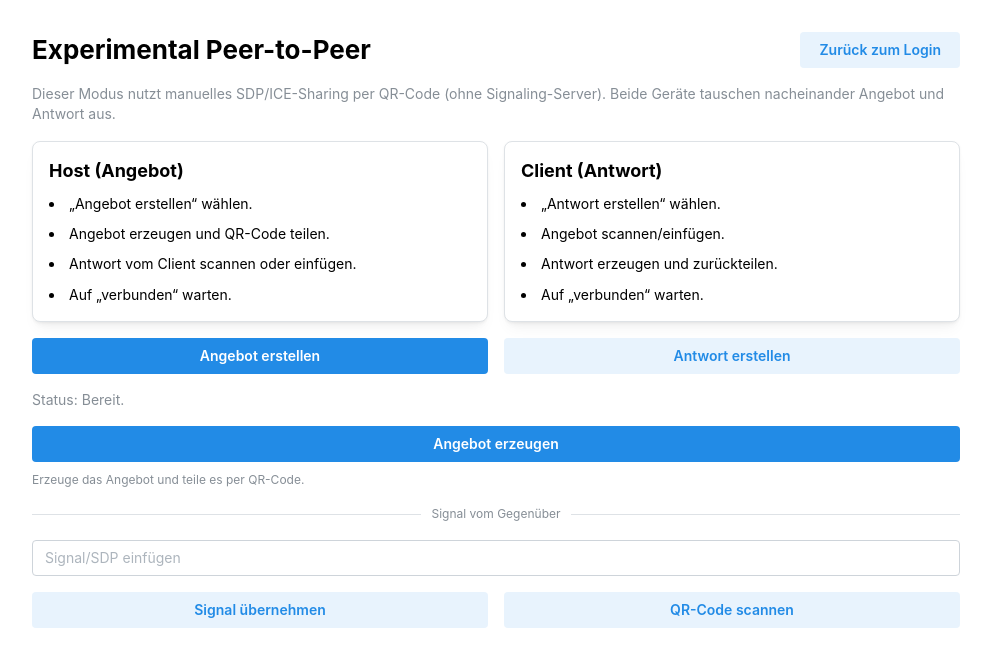
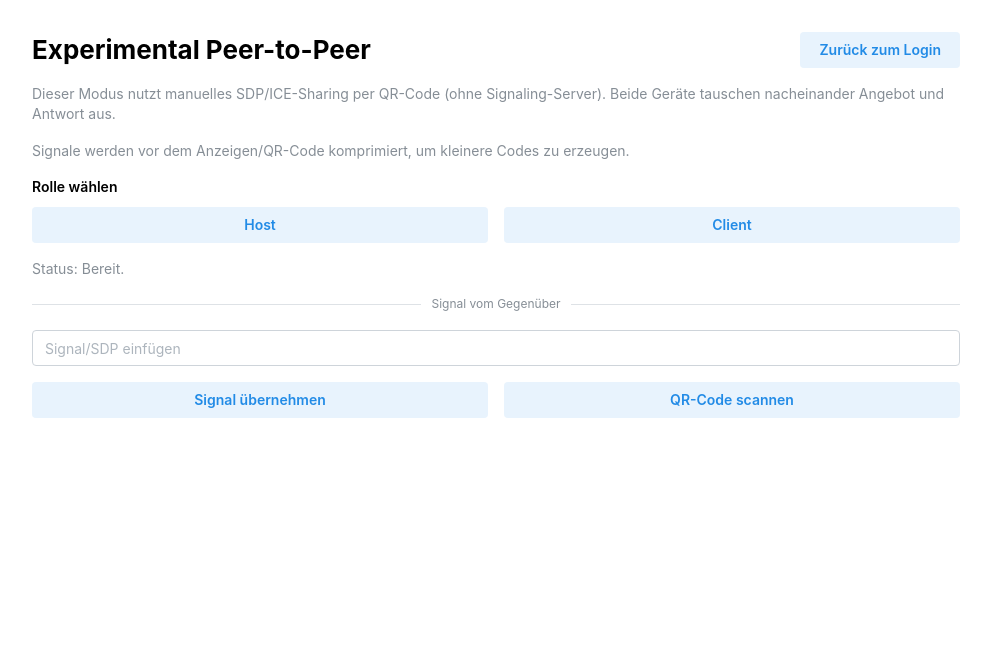
Before and after one commit to NilsBaumgartner1994/ExamSyncDashboard, a React (Vite) app: page / in a window 1280 px wide. Both pictures are taken after a click on the button "Experimental Peer-to-Peer". Shown: the top 666 px of the page, without its empty margins (144-1135 px from the left). Built offline with nearby package versions, Linux system fonts and the light colour scheme.

Commit message:
Add role-specific experimental P2P flow

```diff
--- a/package.json
+++ b/package.json
@@ -23,6 +23,7 @@
     "@yudiel/react-qr-scanner": "^2.5.0",
     "buffer": "^6.0.3",
     "clsx": "^2.1.1",
+    "pako": "^2.1.0",
     "peerjs": "^1.5.4",
     "process": "^0.11.10",
     "qrcode": "^1.5.4",
--- a/src/App.tsx
+++ b/src/App.tsx
@@ -3,6 +3,7 @@ import React, { useCallback, useEffect, useRef, useState } from 'react';
 import Peer from 'peerjs';
 import SimplePeer from 'simple-peer';
 import QRCode from 'qrcode';
+import pako from 'pako';
 import {
     AppShell,
     SimpleGrid,
@@ -71,7 +72,6 @@ function App() {
     const [showDebugProtocol, setShowDebugProtocol] = useState(false);
     const [lastHostsLoaded, setLastHostsLoaded] = useState(false);
     const [lastHostsLogged, setLastHostsLogged] = useState(false);
-    const [experimentalMode, setExperimentalMode] = useState<'offer' | 'answer'>('offer');
     const [p2pStatus, setP2pStatus] = useState('Bereit.');
     const [p2pError, setP2pError] = useState('');
     const [p2pLocalSignal, setP2pLocalSignal] = useState('');
@@ -85,6 +85,7 @@ function App() {
         Array<{ id: string; user: string; text: string }>
     >([]);
     const [authScreen, setAuthScreen] = useState<'join' | 'experimental'>('join');
+    const [p2pRole, setP2pRole] = useState<'host' | 'client' | null>(null);
     const p2pPeerRef = useRef<SimplePeer.Instance | null>(null);
     const p2pCopyTimeoutRef = useRef<NodeJS.Timeout | null>(null);
 
@@ -215,6 +216,31 @@ function App() {
         }
     };
 
+    const encodeP2pSignal = (rawSignal: string) => {
+        const encoder = new TextEncoder();
+        const encoded = encoder.encode(rawSignal);
+        const compressed = pako.gzip(encoded);
+        const binary = String.fromCharCode(...compressed);
+        return `gz:${btoa(binary)}`;
+    };
+
+    const decodeP2pSignal = (rawSignal: string) => {
+        if (!rawSignal.startsWith('gz:')) {
+            return rawSignal;
+        }
+        const base64 = rawSignal.slice(3);
+        const binary = atob(base64);
+        const bytes = Uint8Array.from(binary, (char) => char.charCodeAt(0));
+        const decompressed = pako.ungzip(bytes);
+        const decoder = new TextDecoder();
+        return decoder.decode(decompressed);
+    };
+
+    const handleSelectExperimentalRole = (role: 'host' | 'client') => {
+        resetExperimentalState();
+        setP2pRole(role);
+    };
+
     const ensureExperimentalPeer = (initiator: boolean) => {
         if (p2pPeerRef.current) {
             return;
@@ -224,8 +250,14 @@ function App() {
         setP2pStatus(initiator ? 'Angebot wird erstellt…' : 'Warte auf Angebot…');
         peer.on('signal', (data) => {
             const payload = JSON.stringify(data);
-            setP2pLocalSignal(payload);
+            try {
+                const encoded = encodeP2pSignal(payload);
+                setP2pLocalSignal(encoded);
                 setP2pStatus(initiator ? 'Angebot bereit.' : 'Antwort bereit.');
+            } catch (error) {
+                const message = error instanceof Error ? error.message : 'Unbekannter Fehler';
+                setP2pError(`Signal konnte nicht komprimiert werden: ${message}`);
+            }
         });
         peer.on('connect', () => {
             setP2pStatus('Peer-to-Peer verbunden.');
@@ -275,7 +307,8 @@ function App() {
     const applyExperimentalSignal = (rawSignal: string) => {
         if (!rawSignal.trim()) return;
         try {
-            const parsed = JSON.parse(rawSignal);
+            const decoded = decodeP2pSignal(rawSignal.trim());
+            const parsed = JSON.parse(decoded);
             if (!p2pPeerRef.current) {
                 ensureExperimentalPeer(false);
             }
@@ -872,50 +905,52 @@ function App() {
                             Dieser Modus nutzt manuelles SDP/ICE-Sharing per QR-Code (ohne Signaling-Server).
                             Beide Geräte tauschen nacheinander Angebot und Antwort aus.
                         </Text>
-                        <SimpleGrid cols={{ base: 1, sm: 2 }} spacing="md">
+                        <Text size="sm" c="dimmed">
+                            Signale werden vor dem Anzeigen/QR-Code komprimiert, um kleinere Codes zu erzeugen.
+                        </Text>
+                        <Stack gap="xs">
+                            <Text size="sm" fw={600}>
+                                Rolle wählen
+                            </Text>
+                            <Group grow>
+                                <Button
+                                    variant={p2pRole === 'host' ? 'filled' : 'light'}
+                                    onClick={() => handleSelectExperimentalRole('host')}
+                                >
+                                    Host
+                                </Button>
+                                <Button
+                                    variant={p2pRole === 'client' ? 'filled' : 'light'}
+                                    onClick={() => handleSelectExperimentalRole('client')}
+                                >
+                                    Client
+                                </Button>
+                            </Group>
+                        </Stack>
+                        {p2pRole === 'host' && (
                             <Card shadow="sm" radius="md" withBorder>
                                 <Stack gap="xs">
-                                    <Title order={4}>Host (Angebot)</Title>
+                                    <Title order={4}>Host</Title>
                                     <List size="sm" spacing="xs">
-                                        <List.Item>„Angebot erstellen“ wählen.</List.Item>
-                                        <List.Item>Angebot erzeugen und QR-Code teilen.</List.Item>
-                                        <List.Item>Antwort vom Client scannen oder einfügen.</List.Item>
-                                        <List.Item>Auf „verbunden“ warten.</List.Item>
+                                        <List.Item>Schritt 1: QR-Code neu erstellen.</List.Item>
+                                        <List.Item>Schritt 3: Antwort vom Client kopieren oder scannen.</List.Item>
                                     </List>
                                 </Stack>
                             </Card>
+                        )}
+                        {p2pRole === 'client' && (
                             <Card shadow="sm" radius="md" withBorder>
                                 <Stack gap="xs">
-                                    <Title order={4}>Client (Antwort)</Title>
+                                    <Title order={4}>Client</Title>
                                     <List size="sm" spacing="xs">
-                                        <List.Item>„Antwort erstellen“ wählen.</List.Item>
-                                        <List.Item>Angebot scannen/einfügen.</List.Item>
-                                        <List.Item>Antwort erzeugen und zurückteilen.</List.Item>
-                                        <List.Item>Auf „verbunden“ warten.</List.Item>
+                                        <List.Item>Schritt 2: Code vom Host scannen oder einfügen.</List.Item>
                                     </List>
+                                    <Text size="xs" c="dimmed">
+                                        Nach dem Übernehmen wird die Antwort erzeugt und angezeigt.
+                                    </Text>
                                 </Stack>
                             </Card>
-                        </SimpleGrid>
-                        <Group grow>
-                            <Button
-                                variant={experimentalMode === 'offer' ? 'filled' : 'light'}
-                                onClick={() => {
-                                    resetExperimentalState();
-                                    setExperimentalMode('offer');
-                                }}
-                            >
-                                Angebot erstellen
-                            </Button>
-                            <Button
-                                variant={experimentalMode === 'answer' ? 'filled' : 'light'}
-                                onClick={() => {
-                                    resetExperimentalState();
-                                    setExperimentalMode('answer');
-                                }}
-                            >
-                                Antwort erstellen
-                            </Button>
-                        </Group>
+                        )}
                         <Text size="sm" c="dimmed">
                             Status: {p2pStatus}
                         </Text>
@@ -924,29 +959,34 @@ function App() {
                                 {p2pError}
                             </Text>
                         )}
+                        {p2pRole === 'host' && (
                             <Stack gap="xs">
                                 <Button
                                     onClick={() => {
-                                    ensureExperimentalPeer(experimentalMode === 'offer');
+                                        resetExperimentalState();
+                                        ensureExperimentalPeer(true);
                                     }}
                                 >
-                                {experimentalMode === 'offer' ? 'Angebot erzeugen' : 'Antwort vorbereiten'}
+                                    QR-Code neu erstellen
                                 </Button>
                                 <Text size="xs" c="dimmed">
-                                {experimentalMode === 'offer'
-                                    ? 'Erzeuge das Angebot und teile es per QR-Code.'
-                                    : 'Scanne zuerst das Angebot und erzeuge danach die Antwort.'}
+                                    Erstellt ein neues Angebot für den Host-QR-Code.
                                 </Text>
                             </Stack>
+                        )}
                         {p2pQrCode && (
                             <Center>
-                                <img src={p2pQrCode} alt="Peer-to-Peer Signal QR-Code" style={{ width: 320 }} />
+                                <img
+                                    src={p2pQrCode}
+                                    alt="Peer-to-Peer Signal QR-Code"
+                                    style={{ width: 320 }}
+                                />
                             </Center>
                         )}
                         {p2pLocalSignal && (
                             <Stack gap={4}>
                                 <Text size="xs" c="dimmed">
-                                    Lokales Signal (zum Teilen): {p2pLocalSignal.slice(0, 180)}
+                                    Komprimiertes Signal (zum Teilen): {p2pLocalSignal.slice(0, 180)}
                                     {p2pLocalSignal.length > 180 ? '…' : ''}
                                 </Text>
                                 <Group gap="xs">
@@ -961,9 +1001,24 @@ function App() {
                                 </Group>
                             </Stack>
                         )}
-                        <Divider label="Signal vom Gegenüber" labelPosition="center" />
+                        <Divider
+                            label={
+                                p2pRole === 'host'
+                                    ? 'Antwort vom Client'
+                                    : p2pRole === 'client'
+                                      ? 'Angebot vom Host'
+                                      : 'Signal vom Gegenüber'
+                            }
+                            labelPosition="center"
+                        />
                         <TextInput
-                            placeholder="Signal/SDP einfügen"
+                            placeholder={
+                                p2pRole === 'host'
+                                    ? 'Antwort/Signal einfügen'
+                                    : p2pRole === 'client'
+                                      ? 'Angebot/Signal einfügen'
+                                      : 'Signal/SDP einfügen'
+                            }
                             value={p2pRemoteSignal}
                             onChange={(event) => setP2pRemoteSignal(event.currentTarget.value)}
                         />
```
Also changed, not shown: 1 other file (tests, documents, lock files or other folders). Lines whose indentation alone changed are shown as unchanged.
